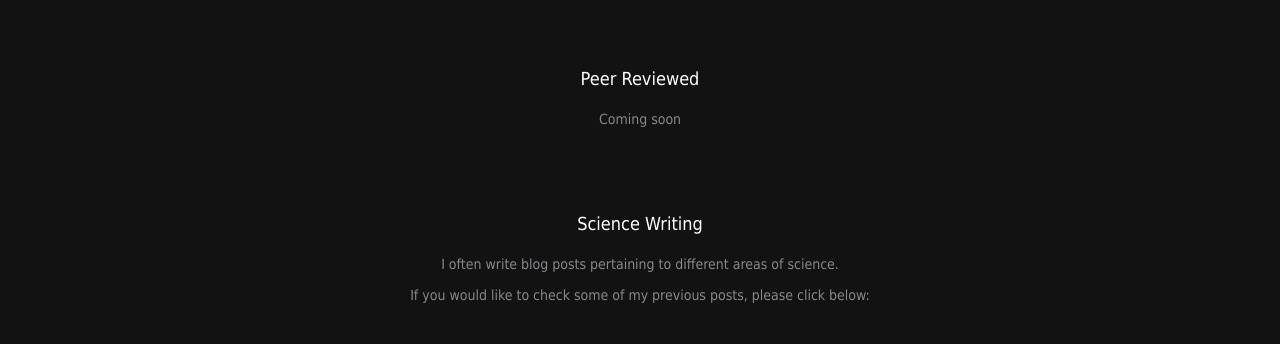
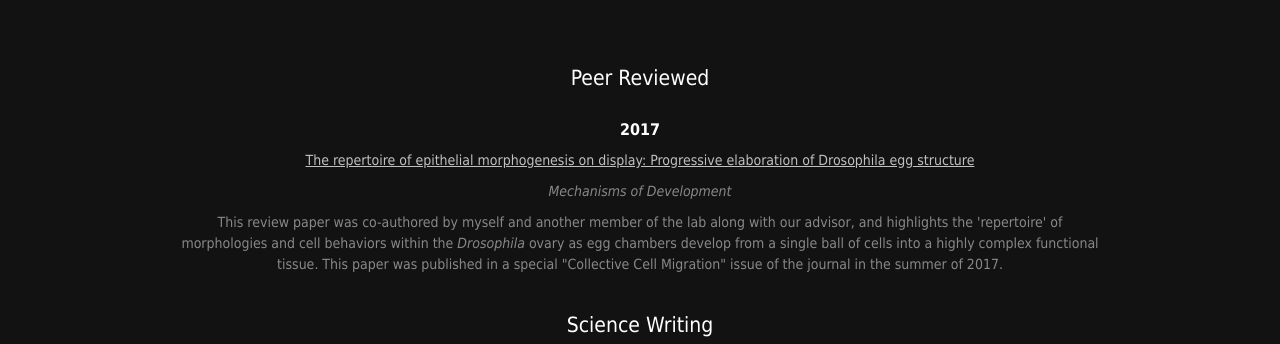
Before and after one commit to ttparsons/ttparsons.github.io, a plain HTML site: page writing.html in a window 1280 px wide. Shown: the part 303-647 px from the top of the page. Drawn offline with Linux system fonts and the light colour scheme.

Commit message:
Updated writing
Updated writing page

```diff
--- a/writing.html
+++ b/writing.html
@@ -55,11 +55,17 @@
 
 <div id="templatemo_content_wrapper">
 	<div id="templatemo_content"> <center>
-	  <p><h4>Peer Reviewed</h4>
 	  <p>
-	  <p>Coming soon
-	  <br /><br /><br /><br />
-      <p><h4>Science Writing</h4>
+	  <h3>Peer Reviewed</h3>
+	  <p>
+	  <h5><strong>2017</strong>      </h5>
+	  <p><a href="https://doi.org/10.1016/j.mod.2017.04.002" target="new">The repertoire of epithelial morphogenesis on display: Progressive elaboration of Drosophila egg structure</a>
+	  <p><em>Mechanisms of Development </em>
+	  <p>This review paper was co-authored by myself and another member of the lab along with our advisor, and highlights the 'repertoire' of morphologies and cell behaviors within the <em>Drosophila </em>ovary as egg chambers develop from a single ball of cells into a highly complex functional tissue. This paper was published in a special &quot;Collective Cell Migration&quot; issue of the journal in the summer of 2017.
+	  <p>
+	  <p>
+	  <p>
+	  <h3>Science Writing</h3>
       <p>
       <p>I often write blog posts pertaining to different areas of science.</p>
       <p>If you would like to check some of my previous posts, please click below:</p>
```
